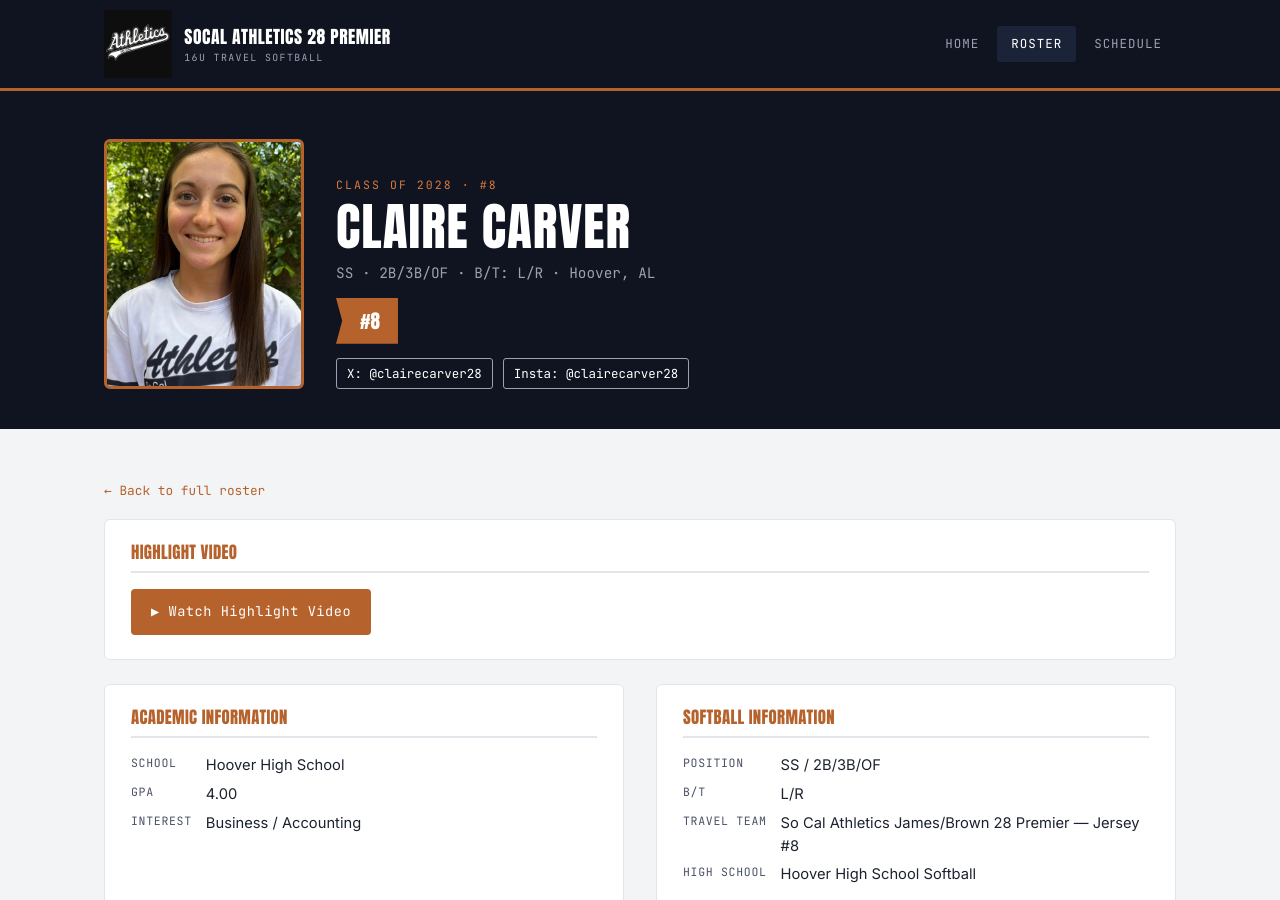
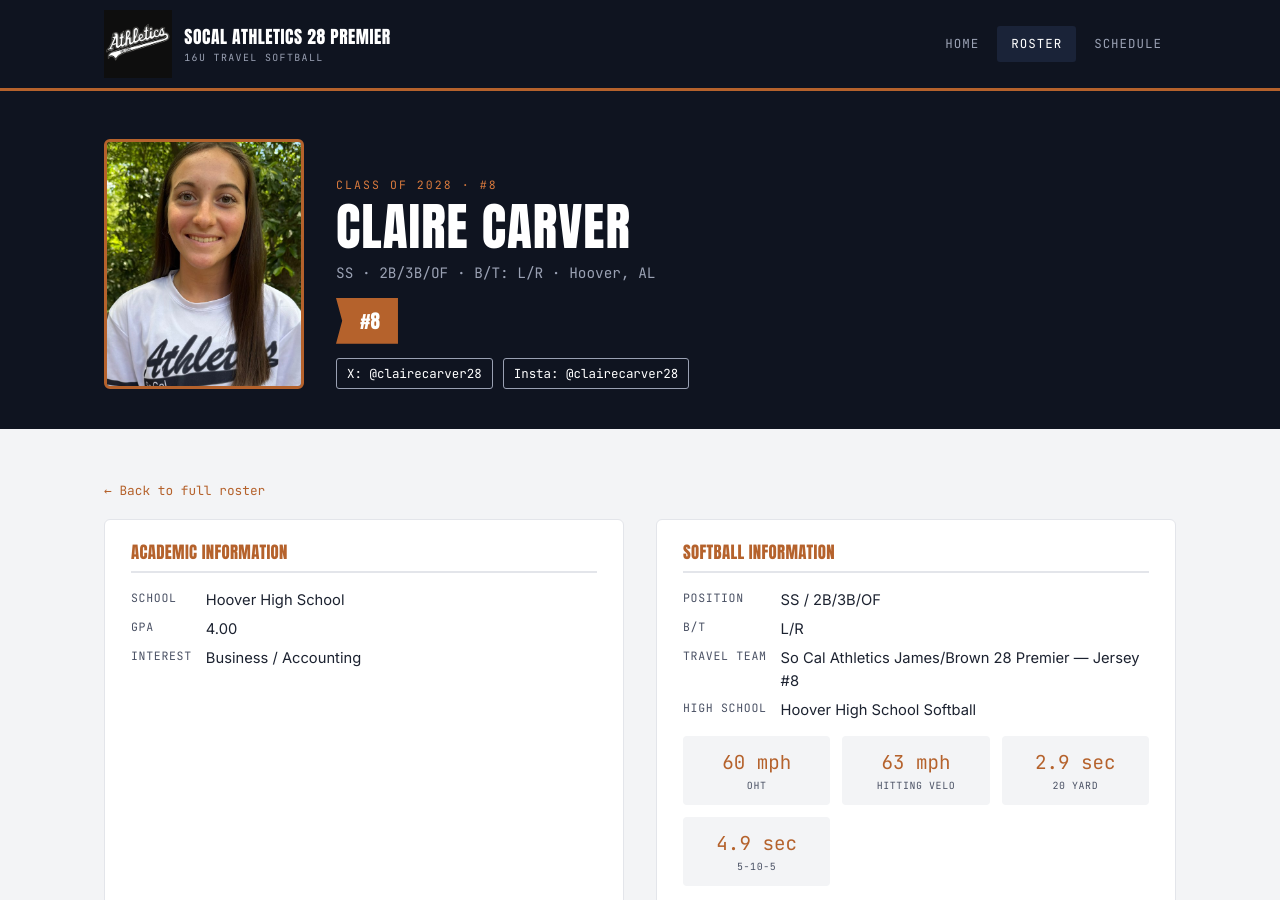
Before and after one commit to Jeff-Carver-Personal/SoCal-James-Brown-2028, a Jekyll site: the page built from _players/claire-carver.md, in a window 1280 px wide and 900 px high. Built offline with Jekyll 4.4.1, drawn with Linux system fonts in a browser that asks for light colours; part of the change alters nothing that is shown.

Commit message:
Add files via upload

```diff
--- a/_players/claire-carver.md
+++ b/_players/claire-carver.md
@@ -17,7 +17,7 @@ insta_handle: "clairecarver28"
 # --- Optional fields: fill these in any time, or leave blank ---
 height:            # e.g. "5'7""
 committed_to:      # e.g. "University of Alabama"
-video_url:         "https://www.youtube.com/@ClaireCarverSoftball-hy7oe"
+video_url:         # YouTube link (embeds automatically) or Hudl link
 test_scores:       # e.g. "ACT: 28"
 
 measurables:
```
